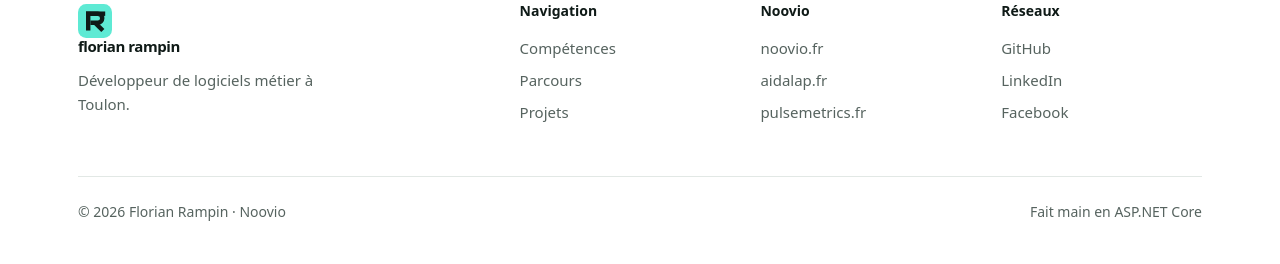
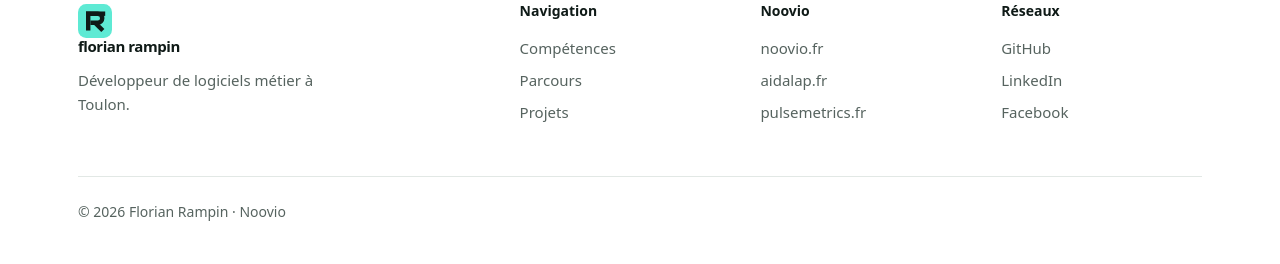
Before and after one commit to rampinflorian/MaPagePerso.net, an ASP.NET Core app: template MaPagePerso.net/Views/Shared/Error.cshtml in a window 1280 px wide. Shown: the part 675-939 px from the top of the page. Run offline with ASP.NET Core 8, Linux system fonts and the light colour scheme; the template is opened without the code that fills it, so the values that code supplies are empty; some libraries are stand-ins or nearby versions; some web fonts are replaced.

Commit message:
Retire la mention « Fait main en ASP.NET Core » du pied de page
Co-Authored-By: Claude Opus 5.5 <noreply@anthropic.com>

```diff
--- a/MaPagePerso.net/Views/Shared/_Layout.cshtml
+++ b/MaPagePerso.net/Views/Shared/_Layout.cshtml
@@ -85,7 +85,6 @@
         </div>
         <div class="fbottom">
             <span>© @DateTime.Now.Year Florian Rampin · Noovio</span>
-            <span>Fait main en ASP.NET Core</span>
         </div>
     </div>
 </footer>
```
